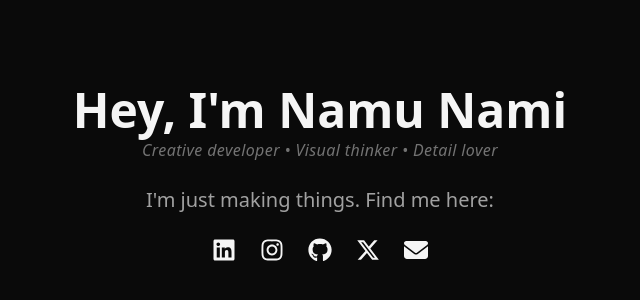
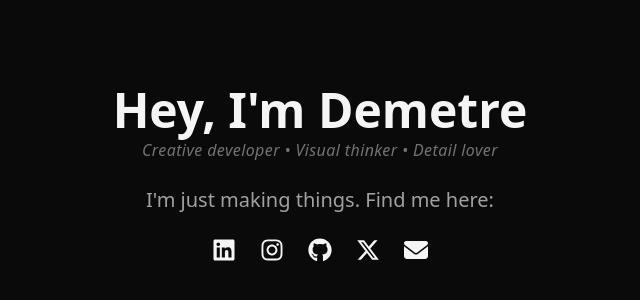
Before and after one commit to Namunamu23/namunami-site, a React (Vite) app: page / in a window 1280 px wide. Shown: the part 226-526 px from the top of the page, without its empty margins (320-960 px from the left). Built offline with nearby package versions, Linux system fonts and the light colour scheme.

Commit message:
changed the displayed headline

```diff
--- a/src/App.jsx
+++ b/src/App.jsx
@@ -21,7 +21,7 @@ export default function Home() {
         animate={{ opacity: 1, y: 0 }}
         transition={{ duration: 0.8 }}
       >
-        Hey, I'm Namu Nami
+        Hey, I'm Demetre
       </Motion.h1>
 
       <Motion.p
```
